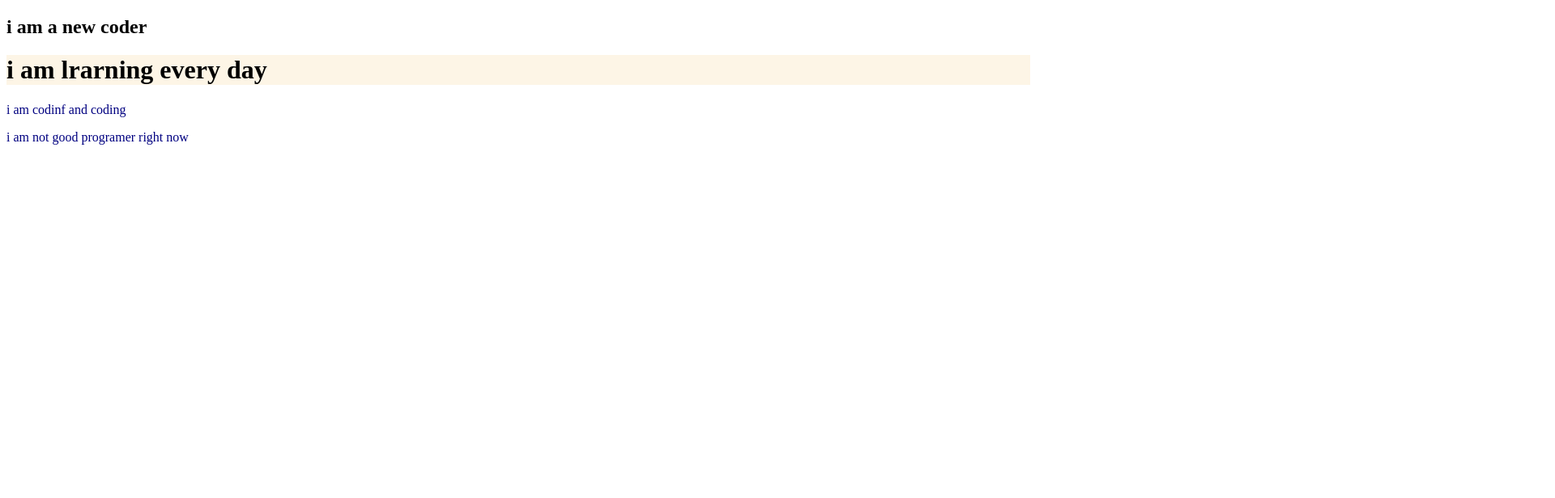
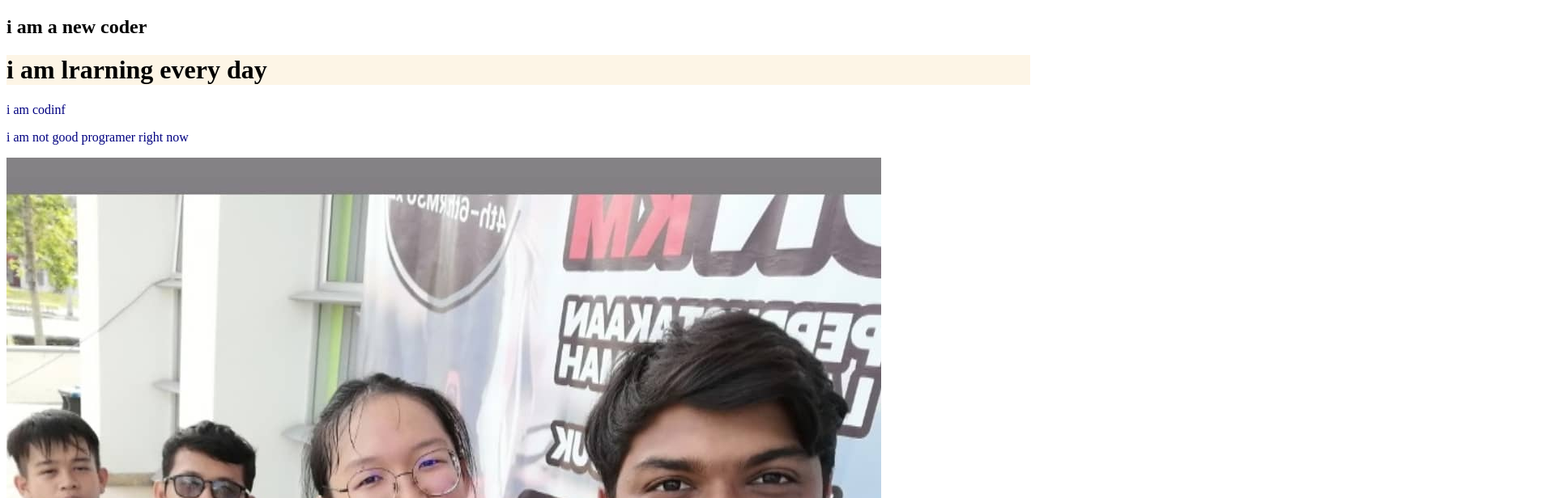
Before and after one commit to kaziashik/my-second-repo, a plain HTML site: page index.html in a window 1280 px wide. Shown: the top 616 px of the page at 81% size, 1920 px wide, since content can reach past the window. Drawn offline with Linux system fonts and the light colour scheme.

Commit message:
image added

```diff
--- a/index.html
+++ b/index.html
@@ -10,8 +10,10 @@
 <body>
     <h2>i am a new coder</h2>
     <h1>i am lrarning every day</h1>
-    <p>i am codinf and coding</p>
+    <p>i am codinf</p>
     <p>i am not  good programer right now</p>
+    <img src="2.jpg"alt="">
+    <img src="1.jpg" alt="">
 
 </body>
 </html>
```
Also changed, not shown: 1.jpg (added), 2.jpg (added), 4.jpg (added), 1 other file.
